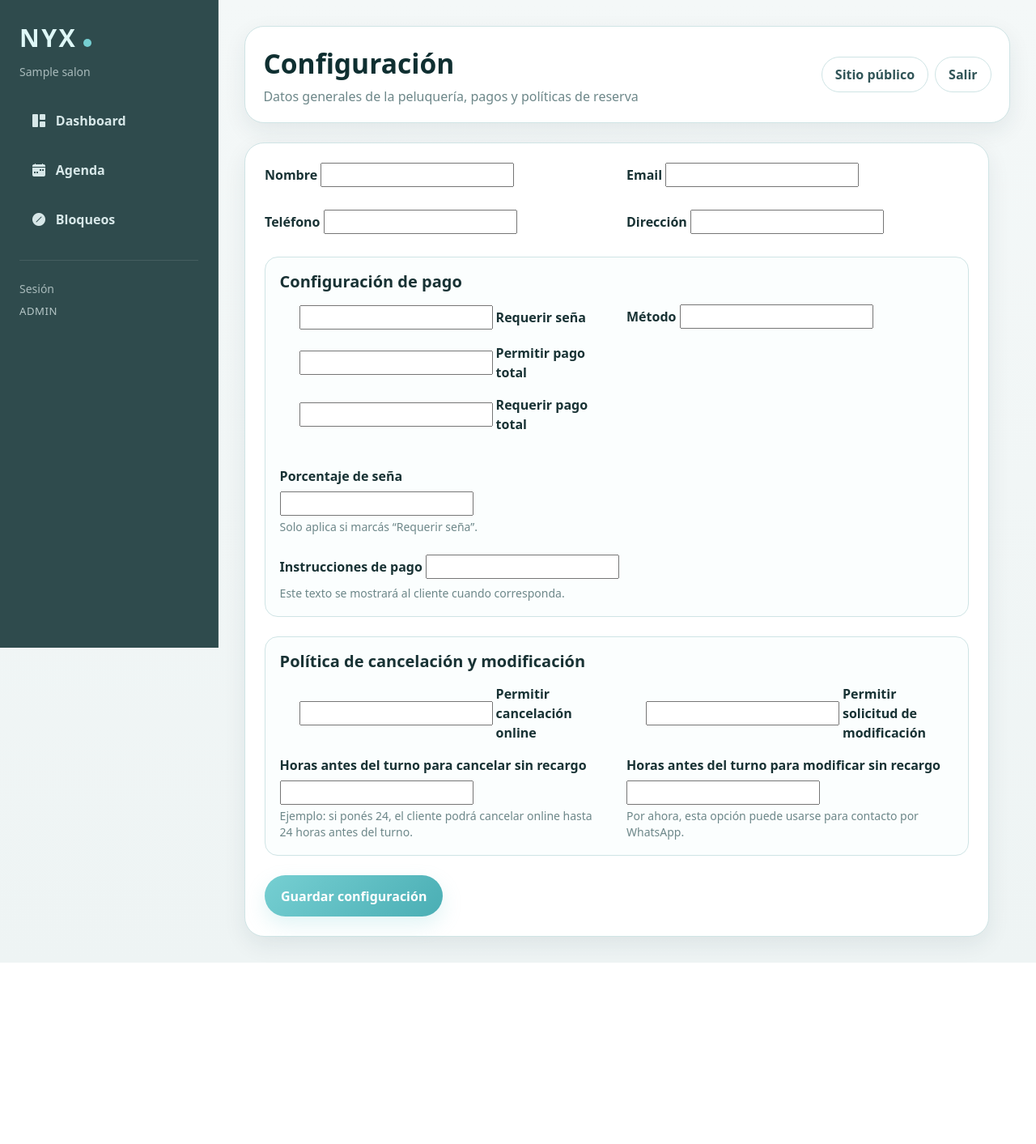
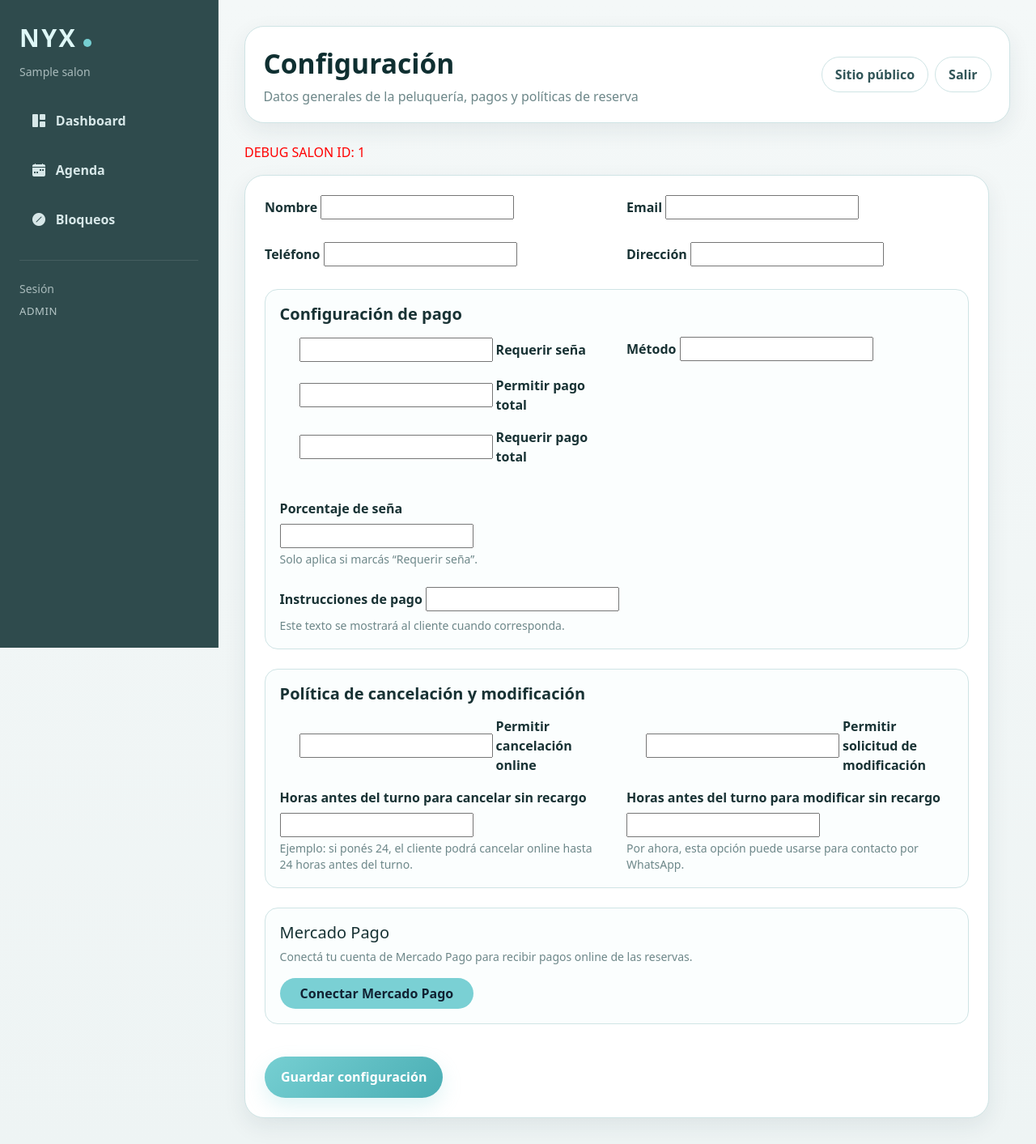
Before and after one commit to MilagrosLeiv/NYX, a Django app: template reservas/templates/reservas/panel/settings.html in a window 1280 px wide. Shown: the whole page at 81% size. Before the commit the page ends 1189 px from the top, so only its background shows below. Run offline with Django 5.2, Linux system fonts and the light colour scheme; the template is opened without the code that fills it: most values are stand-ins (such as "Sample title", 1, 10 or a date in 2020); form fields are guessed from the names that the template uses.

Commit message:
Add Mercado Pago connect button

```diff
--- a/reservas/templates/reservas/panel/settings.html
+++ b/reservas/templates/reservas/panel/settings.html
@@ -56,6 +56,9 @@
 {% endblock %}
 
 {% block panel_content %}
+<p style="color:red;">
+  DEBUG SALON ID: {{ salon.id }}
+</p>
 <div class="nyx-card p-4 nyx-form-card">
   <form method="post">
     {% csrf_token %}
@@ -198,6 +201,22 @@
       {% endif %}
 
       <div class="col-12">
+        <div class="nyx-settings-box mb-3">
+          <h5 class="mb-2">Mercado Pago</h5>
+
+          <p class="nyx-settings-muted mb-3">
+            Conectá tu cuenta de Mercado Pago para recibir pagos online de las reservas.
+          </p>
+
+          <a href="{% url 'mercadopago_oauth_connect' salon.id %}"
+            class="btn rounded-pill px-4"
+            style="background:#7ad0d4; color:#123; font-weight:700;">
+            Conectar Mercado Pago
+          </a>
+        </div>
+      </div>
+
+      <div class="col-12">
         <div class="d-flex gap-2 flex-wrap">
           <button type="submit" class="nyx-primary-btn">Guardar configuración</button>
         </div>
```
